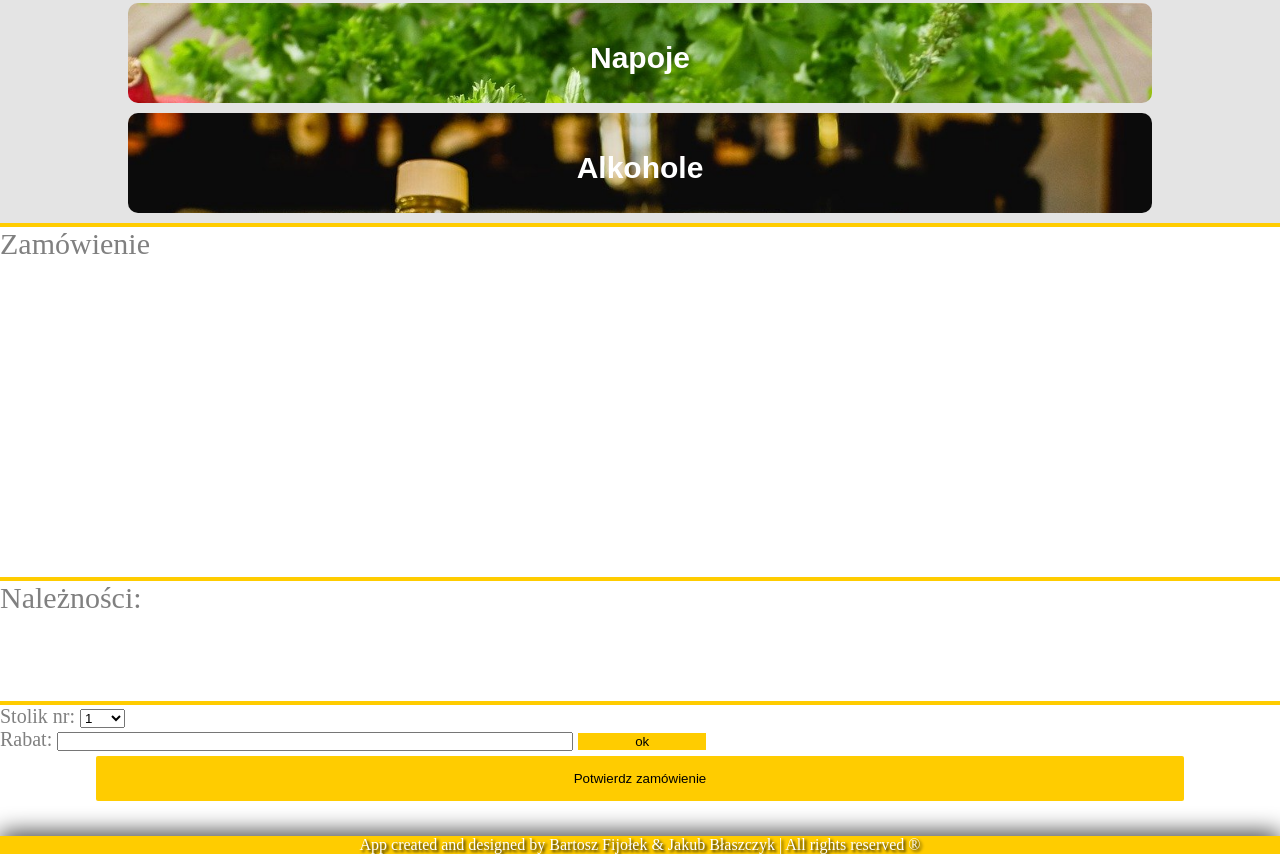
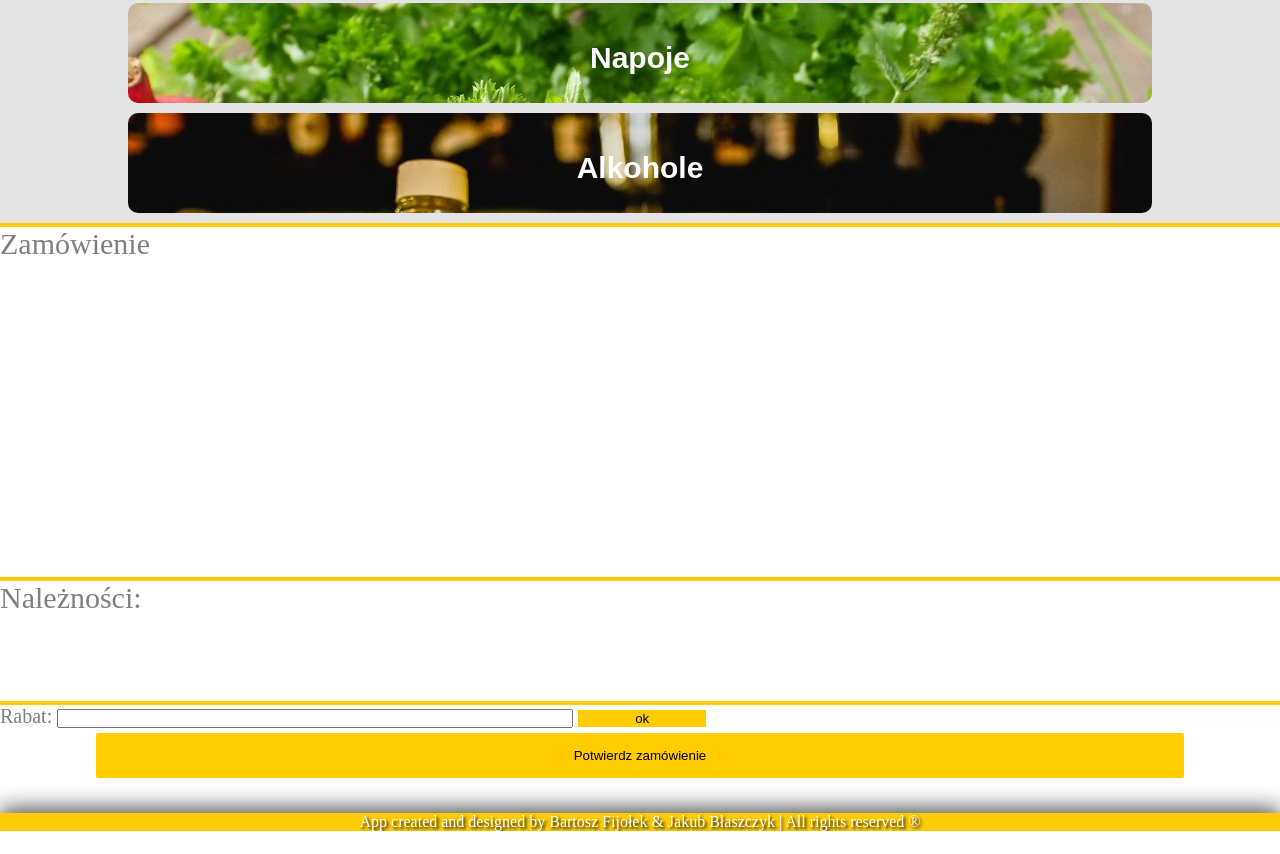
Before and after one commit to school-project-restaurant-app/waiter-side-app, a plain HTML site: page index.html in a window 1280 px wide. Shown: the part 518-1372 px from the top of the page. After the commit the page ends 1349 px from the top, so only its background shows below. Drawn offline with Linux system fonts and the light colour scheme; no server answers.

Commit message:
Update index.html

```diff
--- a/index.html
+++ b/index.html
@@ -60,31 +60,7 @@
     </div>
         <div id="cost">Należności:</div>
         <div id="NumberAndDiscount">
-            <span>Stolik nr:</span>
-            <select class = "selectTableNumber">
 
-                <optgroup label="Parter">
-                  <option>1</option>
-                  <option>2</option>
-                  <option>3</option>
-                  <option>4</option>
-                  <option>5</option>
-                  <option>6</option>
-                  <option>7</option>
-                  <option>8</option>
-                </optgroup>
-                <optgroup label="Piętro">
-                    <option>1</option>
-                    <option>2</option>
-                    <option>3</option>
-                    <option>4</option>
-                    <option>5</option>
-                    <option>6</option>
-                    <option>7</option>
-                    <option>8</option>
-                </optgroup>
-            </select>
-              <br/>
               <span id="discountText">Rabat:</span>
               <input type="text" id="discount">
               <button id="checkDiscount">ok</button>
```
